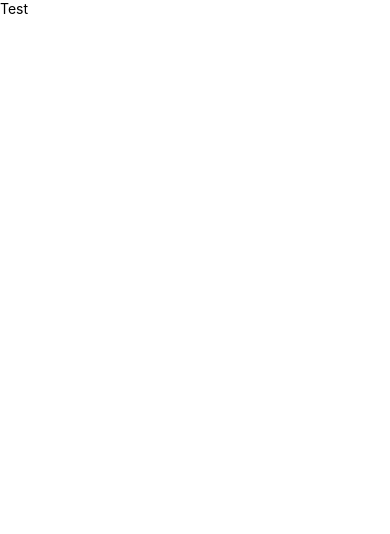
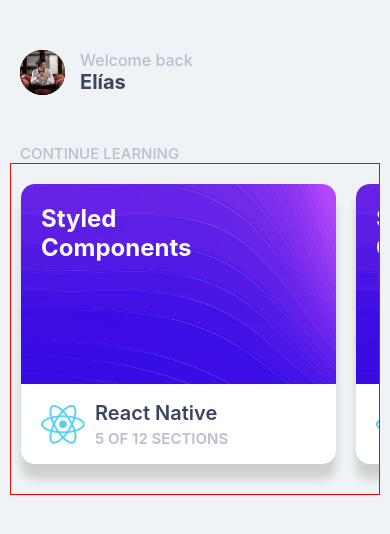
Before and after one commit to Th3lios/BlogApp, a React Native app: screen / in a window 390 px wide. Shown: the top 534 px of the page. Built offline with nearby package versions, Linux system fonts and the light colour scheme.

Commit message:
Cards with horizontal scroll added

```diff
--- a/package.json
+++ b/package.json
@@ -14,6 +14,7 @@
     "@react-native-community/cli": "^4.13.1",
     "react": "16.13.1",
     "react-native": "0.63.3",
+    "react-native-vector-icons": "^7.1.0",
     "react-redux": "^7.2.2",
     "redux": "^4.0.5",
     "redux-devtools-extension": "^2.13.8",
--- /dev/null
+++ b/src/components/Cards/Card.js
@@ -0,0 +1,91 @@
+import React from 'react'
+import { View, Text, Image, StyleSheet } from 'react-native'
+
+const Card = ({title, caption, subtitle, image, logo}) => {
+  return (
+    <View style={styles.container}>
+      <View style={styles.cover}>
+        <Image style={styles.image} source={image}/>
+        <Text style={styles.title}>{title}</Text>
+      </View>
+      <View style={styles.content}>
+        <Image style={styles.logo} source={logo}/>
+        <View style={styles.wrapper}>
+          <Text style={styles.caption}>{caption}</Text>
+          <Text style={styles.subtitle}>{subtitle}</Text>
+        </View>
+      </View>
+    </View>
+  )
+}
+
+const styles = StyleSheet.create({
+  container: {
+    backgroundColor: "white",
+    width: 315,
+    height: 280,
+    borderRadius: 14,
+    marginHorizontal: 10,
+    marginTop:20,
+    // ios
+    shadowColor: "#000",
+    shadowOffset: {
+      width: 0,
+      height: 15,
+    },
+    shadowOpacity: 0.15,
+    shadowRadius: 9.51,
+    // android
+    elevation: 15,
+  },
+  cover: {
+    width: "100%",
+    height: 200,
+    borderTopLeftRadius: 14,
+    borderTopRightRadius: 14,
+    overflow: "hidden"
+  },
+  image: {
+    height: "100%",
+    width: "100%",
+    position: "absolute",
+    top: 0,
+    left: 0
+  },
+  title: {
+    fontSize: 24,
+    fontWeight: "bold",
+    marginTop: 20,
+    marginLeft: 20,
+    color: "white",
+    width: 170
+  },
+  content: {
+    paddingLeft: 20,
+    flex: 1,
+    flexDirection: "row",
+    alignItems: "center"
+  },
+  logo: {
+    width: 44,
+    height: 44
+  },
+  caption: {
+    color: "#3c4560",
+    fontSize: 20,
+    fontWeight: "600",
+  },
+  subtitle: {
+    color: "#b8bece",
+    fontSize: 15,
+    fontWeight: "600",
+    textTransform: "uppercase",
+    marginTop: 4
+  },
+  wrapper: {
+    marginLeft: 10
+  }
+
+})
+
+export default Card
--- /dev/null
+++ b/src/data/cardData.js
@@ -0,0 +1,30 @@
+export const CARDDATA = [
+  {
+    title: "Styled Components",
+    caption: "React Native",
+    subtitle: "5 of 12 sections",
+    image: require("../assets/background2.jpg"),
+    logo: require("../assets/logo-react.png")
+  },
+  {
+    title: "Styled Components",
+    caption: "React Native",
+    subtitle: "5 of 12 sections",
+    image: require("../assets/background2.jpg"),
+    logo: require("../assets/logo-react.png")
+  },
+  {
+    title: "Styled Components",
+    caption: "React Native",
+    subtitle: "5 of 12 sections",
+    image: require("../assets/background2.jpg"),
+    logo: require("../assets/logo-react.png")
+  },
+  {
+    title: "Styled Components",
+    caption: "React Native",
+    subtitle: "5 of 12 sections",
+    image: require("../assets/background2.jpg"),
+    logo: require("../assets/logo-react.png")
+  },
+]
--- a/src/screens/HomeScreen/HomeScreen.js
+++ b/src/screens/HomeScreen/HomeScreen.js
@@ -1,13 +1,85 @@
 import React, { Component } from 'react'
-import { View, Text } from 'react-native'
+import {
+  View,
+  Text,
+  StyleSheet,
+  Image,
+  ScrollView,
+  SafeAreaView
+} from 'react-native'
+import Card from '../../components/Cards/Card'
+import { CARDDATA } from '../../data/cardData';
+
 class HomeScreen extends Component {
   render() {
     return (
-      <View>
-        <Text>Test</Text>
+      <View style={styles.container}>
+        <SafeAreaView>
+          <ScrollView style={{height:"100%"}}>
+            <View style={styles.titleBar}>
+              <Image  style={styles.avatar} source={require('../../assets/avatar.jpg')}/>
+              <Text style={styles.title}>Welcome back</Text>
+              <Text style={styles.name}>Elías</Text>
+            </View>
+            <Text style={styles.subtitle}>Continue Learning</Text>
+            <ScrollView
+              style={styles.scroll}
+              horizontal={true}
+              showsHorizontalScrollIndicator={false}>
+              { CARDDATA.map((item, key) => <Card {...item} />)}
+            </ScrollView>
+          </ScrollView>
+        </SafeAreaView>
       </View>
     )
   }
 }
 
+const styles = StyleSheet.create({
+  container: {
+    flex:1,
+    backgroundColor: "#f0f3f5",
+  },
+  title: {
+    fontSize: 16,
+    color: "#b8bece",
+    fontWeight: "500"
+  },
+  subtitle:{
+    color: "#b8bece",
+    fontWeight: "500",
+    fontSize: 15,
+    marginLeft: 20,
+    marginTop: 50,
+    textTransform: "uppercase"
+  },
+  name: {
+    fontSize: 20,
+    color: "#3c4560",
+    fontWeight: "bold"
+  },
+  titleBar: {
+    width: "100%",
+    marginTop: 50,
+    paddingLeft: 80
+  },
+  avatar: {
+    width: 45,
+    height: 45,
+    borderRadius: 22,
+    backgroundColor: "black",
+    marginLeft: 20,
+    position: "absolute",
+    top: 0,
+    left: 0
+  },
+  scroll:{
+    marginHorizontal: 10,
+    overflow: "visible",
+    paddingBottom: 30,
+    borderWidth:1,
+    borderColor: "red"
+  }
+})
+
 export default HomeScreen
```
Also changed, not shown: 1 other file (tests, documents, lock files or other folders).
